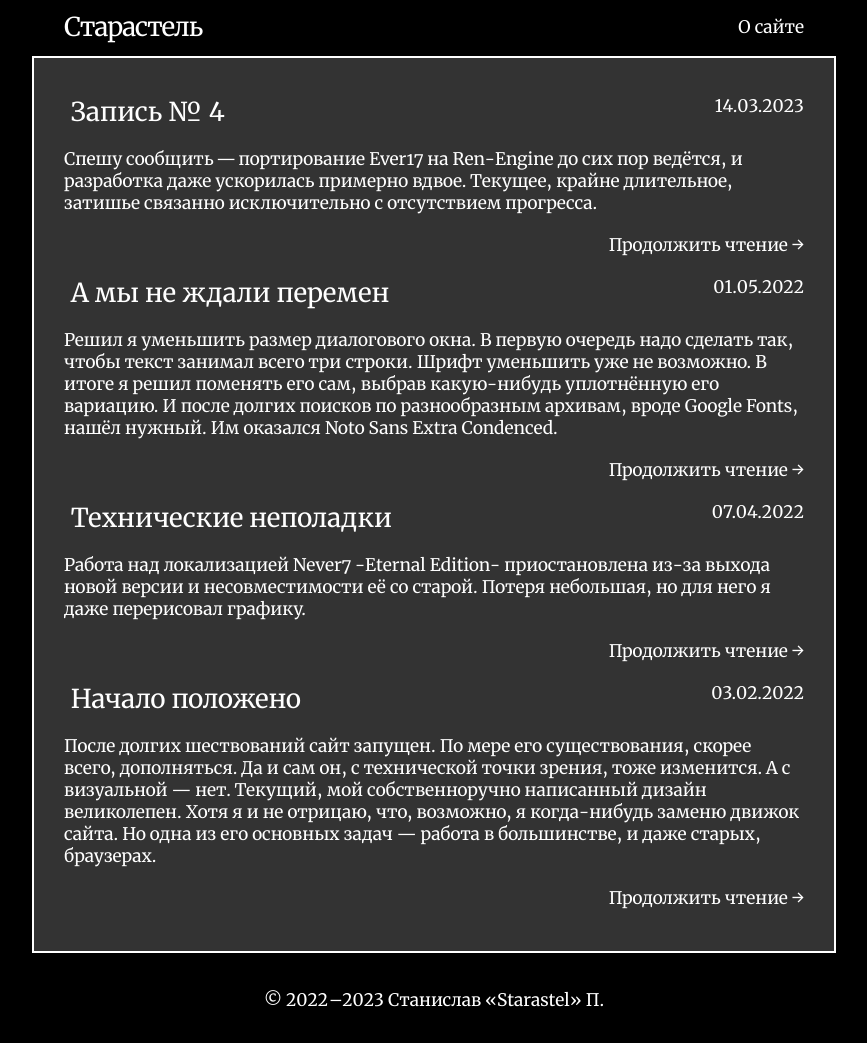
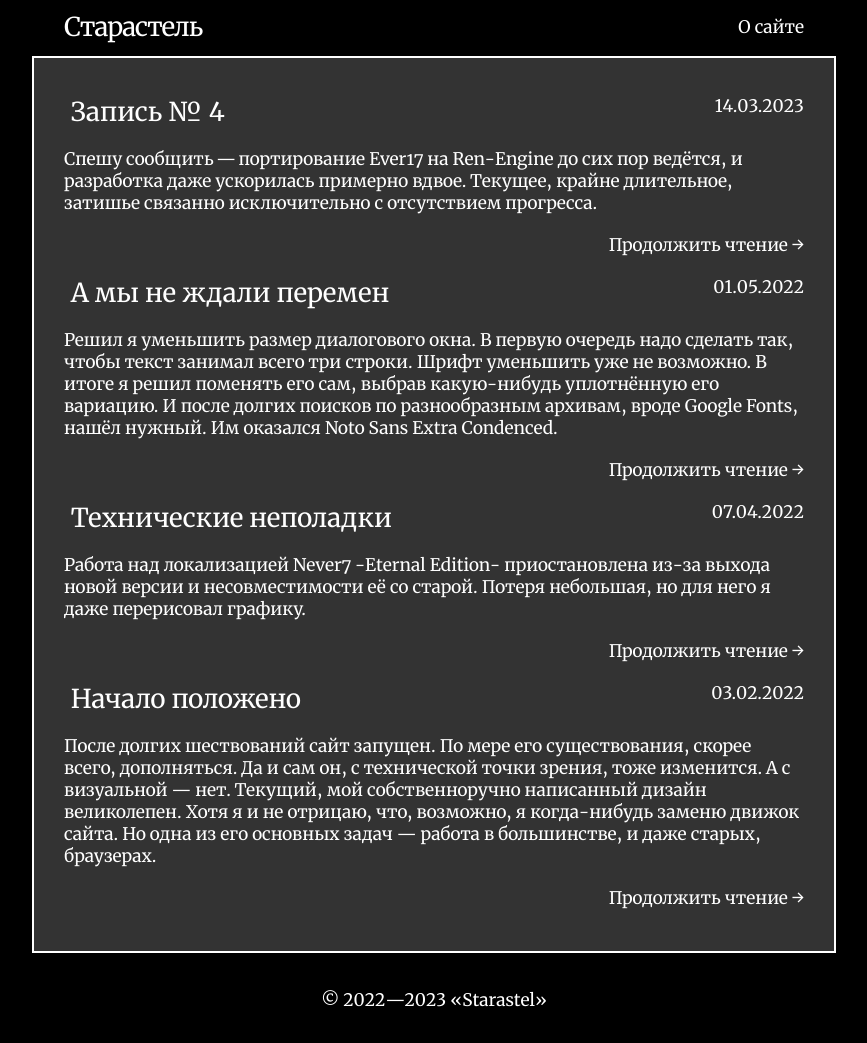
Before and after one commit to Starastel/stStarastel, a Jekyll site: the page built from index.html, in a window 1280 px wide. Shown: the whole page, without its empty margins (206-1073 px from the left). Built offline with Jekyll 4.4.1, drawn with Linux system fonts in a browser that asks for light colours; the list of posts is cut into pages by our own code.

Commit message:
Update footer.html

```diff
--- a/_includes/footer.html
+++ b/_includes/footer.html
@@ -1,4 +1,4 @@
 <footer class="site-footer">
 <data class="u-url" href="{{ "/" | relative_url }}"></data>
-<div class="wrapper"><center>© 2022 –2023 Станислав «Starastel» П.</center></div>
+<div class="wrapper"><center>© 2022—2023 «Starastel»</center></div>
 </footer>
```
